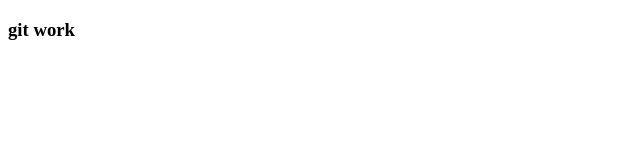
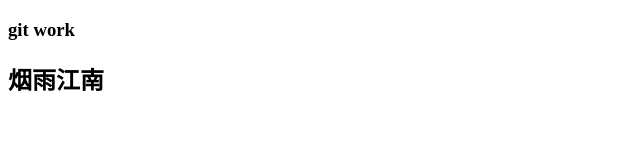
Before and after one commit to Azure-Yue/project_01, a plain HTML site: page index.html in a window 1280 px wide. Shown: the whole page, without its empty margins (0-640 px from the left). Drawn offline with Linux system fonts and the light colour scheme.

Commit message:
测试代码入库

```diff
--- a/index.html
+++ b/index.html
@@ -8,5 +8,6 @@
 </head>
 <body>
     <h3>git work</h3>
+    <h2>烟雨江南</h2>
 </body>
 </html>
```
